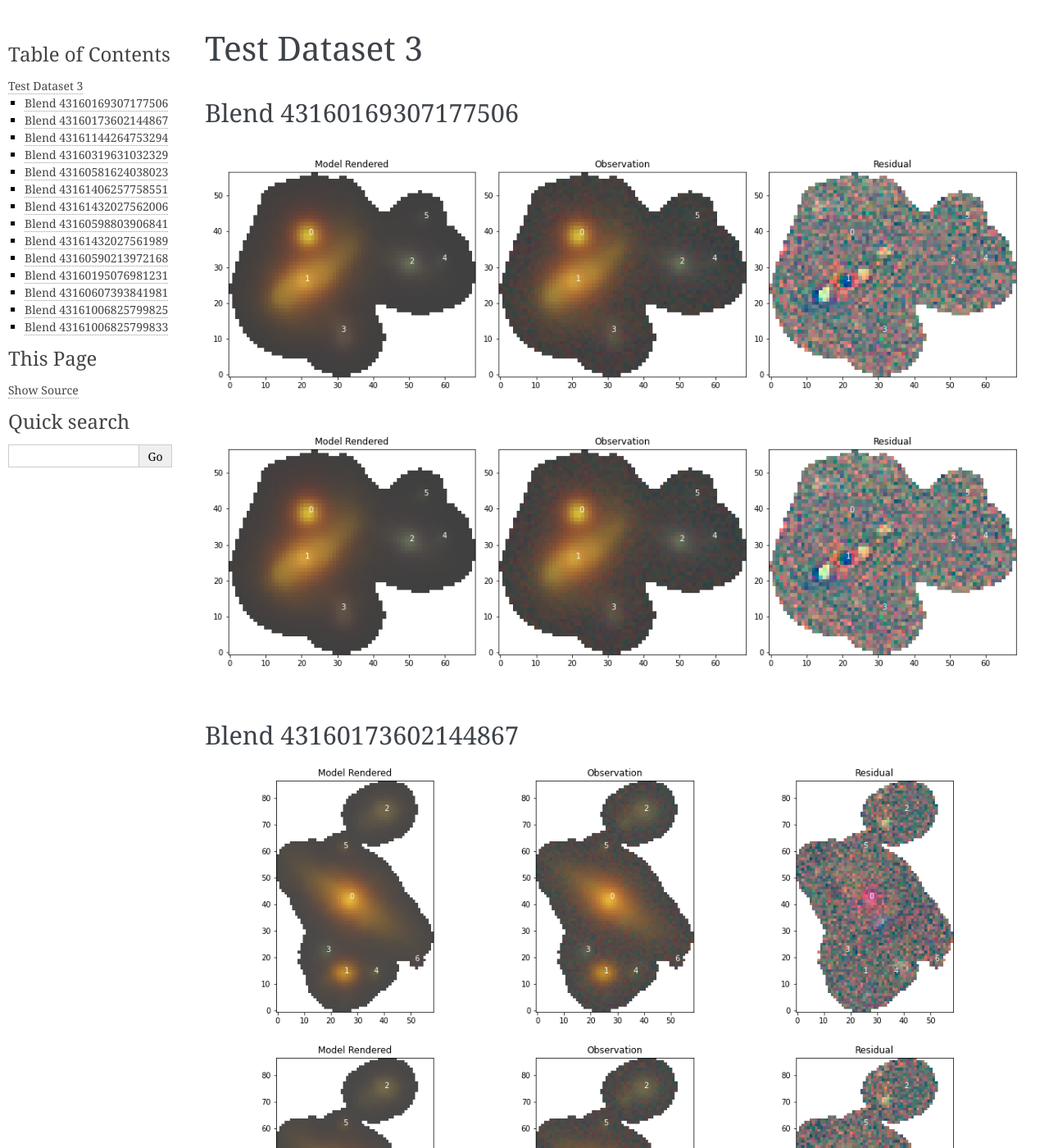
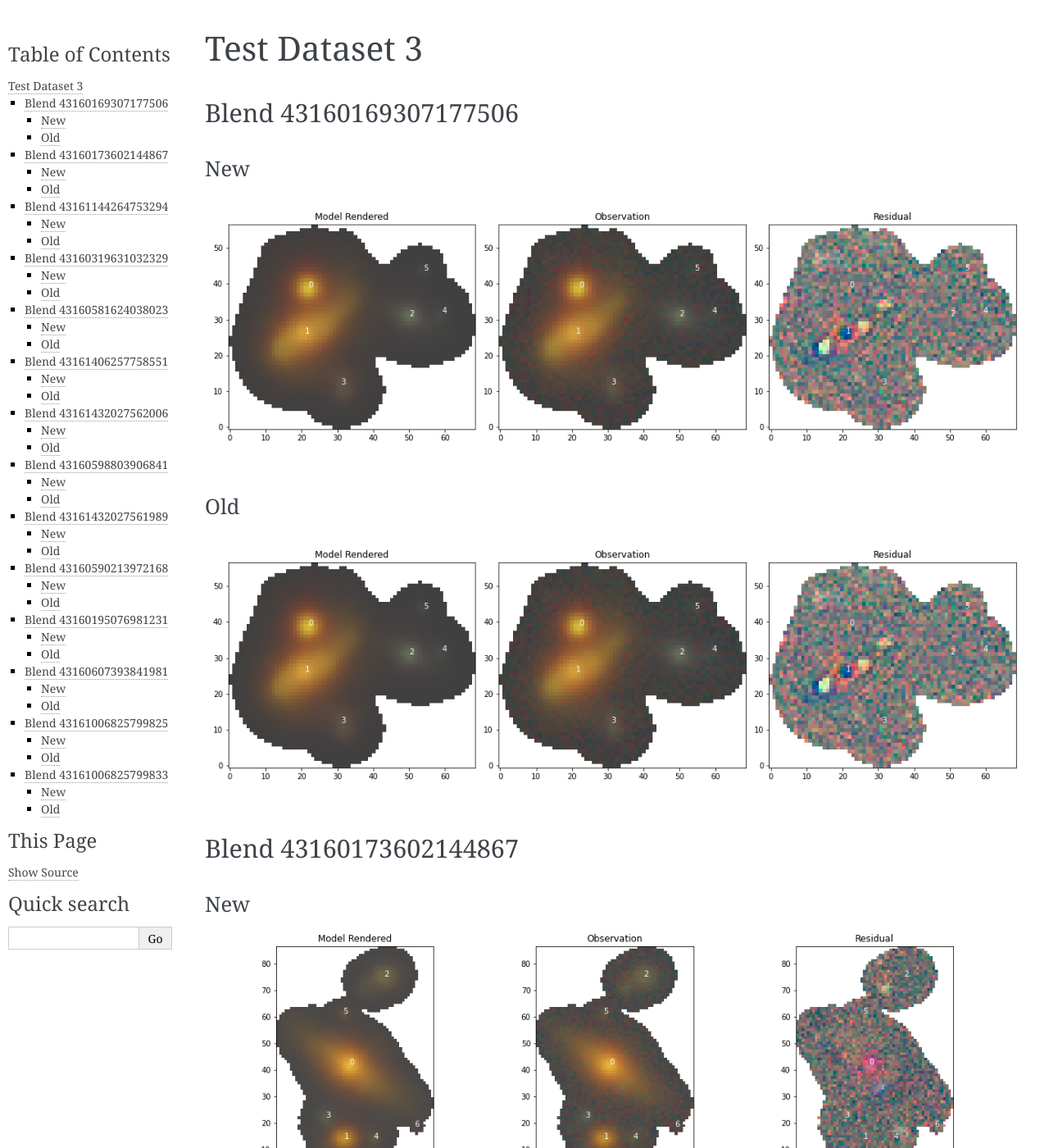
Before and after one commit to fred3m/scarlet_test, a Sphinx documentation site: the page built from docs/set3.rst, in a window 1280 px wide and 1400 px high. Shown: the whole window at 82% size. Built offline with Sphinx 7.4.7, drawn with Linux system fonts in a browser that asks for light colours; some of the changed text lies outside the part shown.

Commit message:
Label set3 residual plots

```diff
--- a/docs/set3.rst
+++ b/docs/set3.rst
@@ -3,70 +3,140 @@ Test Dataset 3
 
 Blend 43160169307177506
 _______________________
+New
+^^^
 .. image:: plots/43160169307177506.scene.png
+
+Old
+^^^
 .. image:: plots/old_43160169307177506.scene.png
 
 Blend 43160173602144867
 _______________________
+New
+^^^
 .. image:: plots/43160173602144867.scene.png
+
+Old
+^^^
 .. image:: plots/old_43160173602144867.scene.png
 
 Blend 43161144264753294
 _______________________
+New
+^^^
 .. image:: plots/43161144264753294.scene.png
+
+Old
+^^^
 .. image:: plots/old_43161144264753294.scene.png
 
 Blend 43160319631032329
 _______________________
+New
+^^^
 .. image:: plots/43160319631032329.scene.png
+
+Old
+^^^
 .. image:: plots/old_43160319631032329.scene.png
 
 Blend 43160581624038023
 _______________________
+New
+^^^
 .. image:: plots/43160581624038023.scene.png
+
+Old
+^^^
 .. image:: plots/old_43160581624038023.scene.png
 
 Blend 43161406257758551
 _______________________
+New
+^^^
 .. image:: plots/43161406257758551.scene.png
+
+Old
+^^^
 .. image:: plots/old_43161406257758551.scene.png
 
 Blend 43161432027562006
 _______________________
+New
+^^^
 .. image:: plots/43161432027562006.scene.png
+
+Old
+^^^
 .. image:: plots/old_43161432027562006.scene.png
 
 Blend 43160598803906841
 _______________________
+New
+^^^
 .. image:: plots/43160598803906841.scene.png
+
+Old
+^^^
 .. image:: plots/old_43160598803906841.scene.png
 
 Blend 43161432027561989
 _______________________
+New
+^^^
 .. image:: plots/43161432027561989.scene.png
+
+Old
+^^^
 .. image:: plots/old_43161432027561989.scene.png
 
 Blend 43160590213972168
 _______________________
+New
+^^^
 .. image:: plots/43160590213972168.scene.png
+
+Old
+^^^
 .. image:: plots/old_43160590213972168.scene.png
 
 Blend 43160195076981231
 _______________________
+New
+^^^
 .. image:: plots/43160195076981231.scene.png
+
+Old
+^^^
 .. image:: plots/old_43160195076981231.scene.png
 
 Blend 43160607393841981
 _______________________
+New
+^^^
 .. image:: plots/43160607393841981.scene.png
+
+Old
+^^^
 .. image:: plots/old_43160607393841981.scene.png
 
 Blend 43161006825799825
 _______________________
+New
+^^^
 .. image:: plots/43161006825799825.scene.png
+
+Old
+^^^
 .. image:: plots/old_43161006825799825.scene.png
 
 Blend 43161006825799833
 _______________________
+New
+^^^
 .. image:: plots/43161006825799833.scene.png
+
+Old
+^^^
 .. image:: plots/old_43161006825799833.scene.png
```
